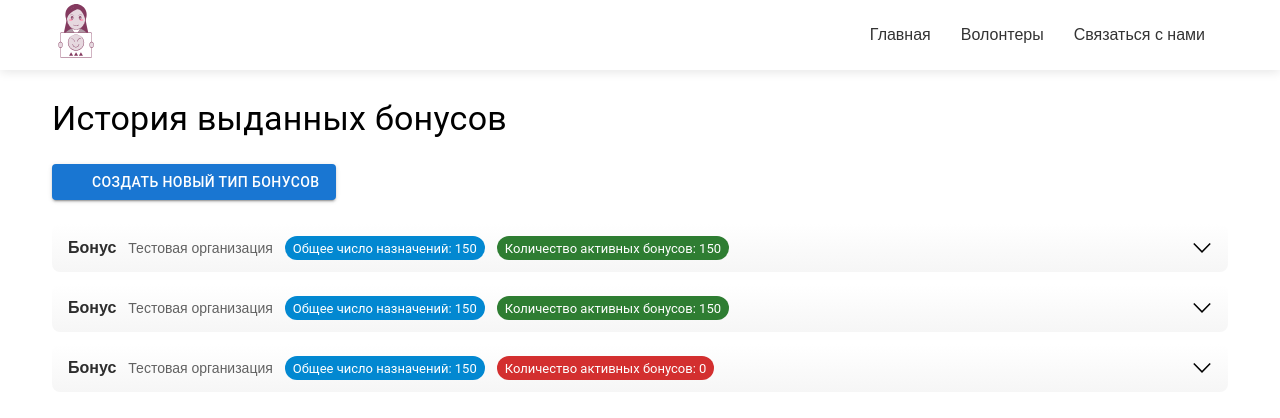
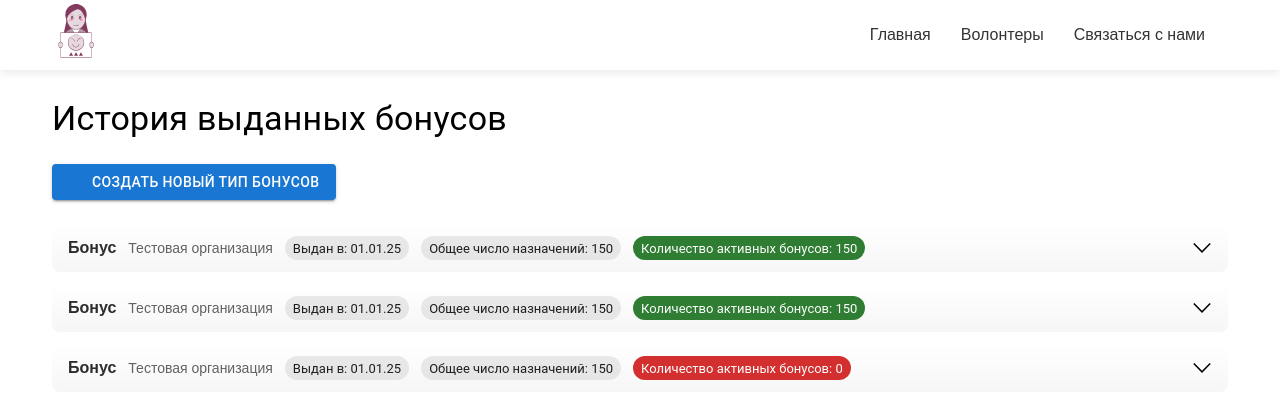
Before and after one commit to YuraVolk/hackathon-2025-showcase, a Next.js app: page /bonus-list in a window 1280 px wide. Shown: the top 418 px of the page. Built offline with nearby package versions, Linux system fonts and the light colour scheme; some icons are missing.

Commit message:
add time to bonus

```diff
--- a/src/components/Bonus/Bonus.tsx
+++ b/src/components/Bonus/Bonus.tsx
@@ -66,9 +66,14 @@ export const Bonus = memo(({ bonusWithVolunteers }: IBonusProps) => {
             {bonusWithVolunteers.bonus.organization_name}
           </div>
           <Chip
+            label={`Выдан в: ${bonusWithVolunteers.assignments[0].historyItem.created_at}`}
+            size="small"
+            color="default"
+          />
+          <Chip
             label={`Общее число назначений: ${bonusWithVolunteers.assignments.length}`}
             size="small"
-            color="info"
+            color="default"
           />
           <Chip
             label={`Количество активных бонусов: ${amountOfActiveBonuses}`}
```
